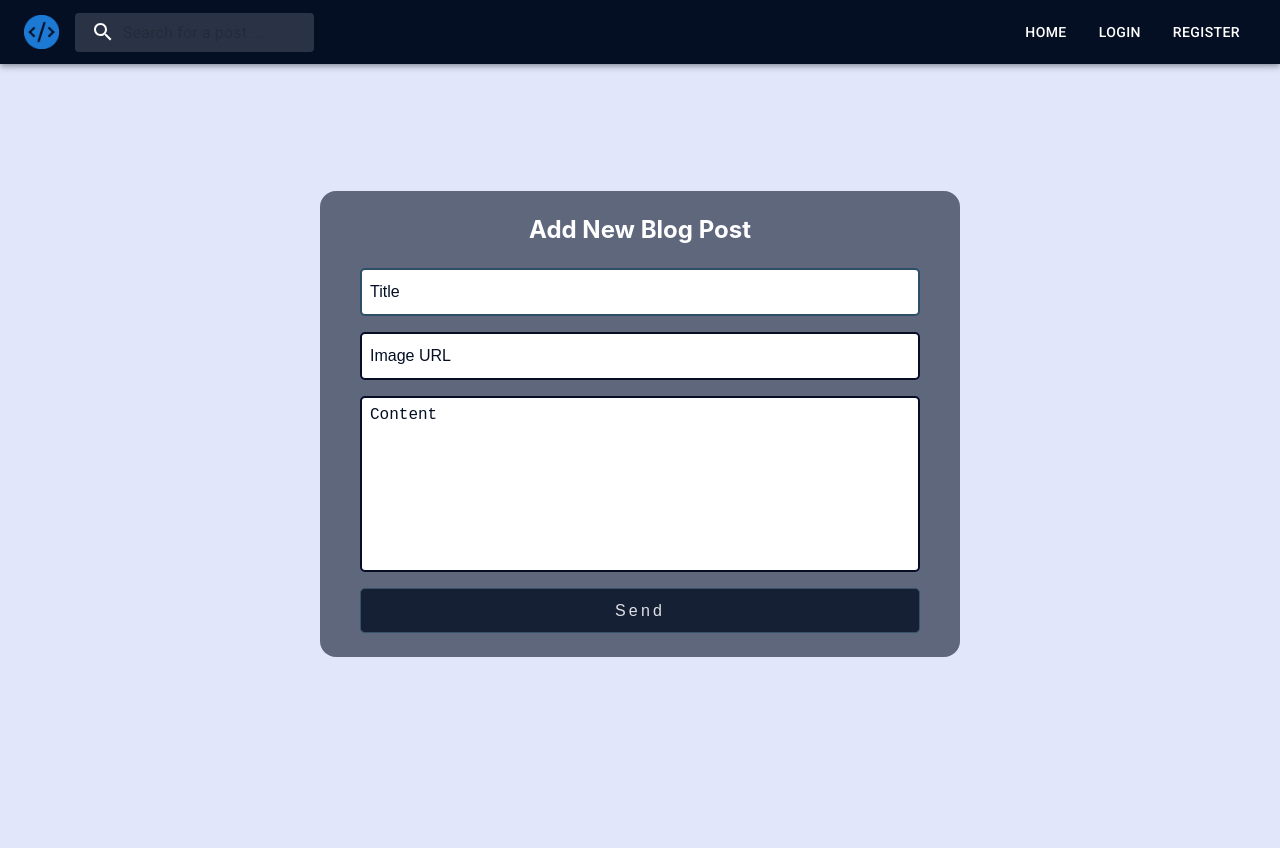
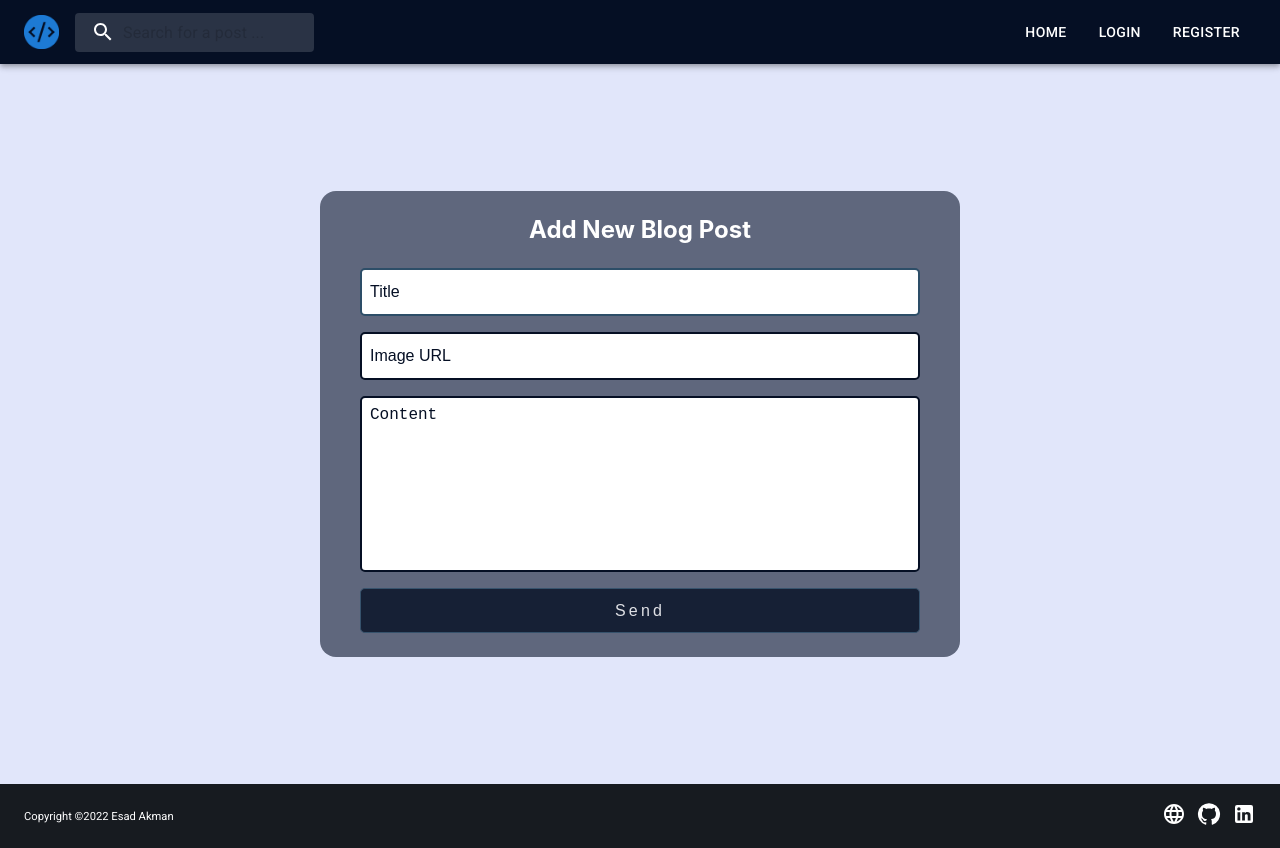
Before and after one commit to esadakman/FireBlog-Milestone, a React (Create React App) app: page /newblog in a window 1280 px wide. Before the commit the page ends 800 px from the top, so only its background shows below. Built offline with nearby package versions, Linux system fonts and the light colour scheme; no server answers; the database is empty; a web font is replaced by a local one.

Commit message:
footer added

```diff
--- a/src/components/ComponentsStyles/Footer.scss
+++ b/src/components/ComponentsStyles/Footer.module.scss
@@ -1,4 +1,4 @@
-@import "../../scss/mixins";
+@import "../../scss/mixins", "../../scss/variables";
 
 .FooterStyle {
   //   z-index: 5;
@@ -8,6 +8,7 @@
   background-color: rgba(255, 255, 255, 0.13);
   color: black;
   font-family: "Roboto", sans-serif;
+  background-color: $cardNavBgColor;
   align-items: center;
   height: 8vh;
   padding: 0 1.5rem;
--- a/src/components/ComponentsStyles/NotFound.module.scss
+++ b/src/components/ComponentsStyles/NotFound.module.scss
@@ -5,7 +5,7 @@
   height: 85vh;
   display: flex;
   position: relative;
-  border: 1px solid red;
+  //   border: 1px solid red;
   font-family: "Roboto", sans-serif;
   overflow: hidden;
   .divStyled {
@@ -29,7 +29,23 @@
       font-weight: 100;
     }
     & > p {
+      font-size: 1.2rem;
       font-weight: 500;
     }
   }
 }
+
+@include media-sm {
+  .section {
+    height: 85vh;
+    .divStyled {
+      margin-top: 2rem;
+      width: 100vw;
+      align-items: center;
+      justify-content: flex-start;
+      & > img {
+        height: 18rem;
+      }
+    }
+  }
+}
--- a/src/components/Footer.jsx
+++ b/src/components/Footer.jsx
@@ -1,29 +1,45 @@
 import React from "react";
-import "./ComponentsStyles/Footer.scss";
-
+import footerStyle from "./ComponentsStyles/Footer.module.scss";
+import LanguageIcon from "@mui/icons-material/Language";
+import LinkedInIcon from "@mui/icons-material/LinkedIn";
+import GitHubIcon from "@mui/icons-material/GitHub";
 const Footer = () => {
   return (
     <div>
-      {/* <div className="FooterStyle">
-        <div className="TextStyle">
-          <p>&#169; 2022. All rights reserved.</p>
+      <div className={footerStyle["FooterStyle"]}>
+        <div className={footerStyle["TextStyle"]}>
+          <p>
+            Copyright &#169;
+            {new Date().getFullYear()} Esad Akman
+          </p>
         </div>
-        <div className="Logos"> */}
-      {/* <a href="https://www.twitter.com/" target="_blank" rel="noreferrer">
-      <TwitterIcon />
+        <div className={footerStyle["Logos"]}>
+          <a
+            href="https://esadakman.github.io/"
+            target="_blank"
+            rel="noreferrer"
+            title="Portfolio Page"
+          >
+            <LanguageIcon />
           </a>
-    <a href="https://github.com/esadakman" target="_blank" rel="noreferrer">
+          <a
+            href="https://github.com/esadakman"
+            target="_blank"
+            rel="noreferrer"
+            title="Github Page"
+          >
             <GitHubIcon />
           </a>
           <a
             href="https://www.linkedin.com/in/esadakman/"
             target="_blank"
             rel="noreferrer"
+            title="Linkedin Page"
           >
             <LinkedInIcon />
-    </a> */}
-      {/* </div>
-      </div> */}
+          </a>
+        </div>
+      </div>
     </div>
   );
 };
--- a/src/components/Navbar.jsx
+++ b/src/components/Navbar.jsx
@@ -62,7 +62,7 @@ const Navbar = () => {
 
   const { userCheck } = useAuthContext();
   const navigate = useNavigate();
-  const { search, setSearch, data, setData } = useBlogContext();
+  const { search, setSearch } = useBlogContext();
 
   const handleLogOut = async (e) => {
     e.preventDefault();
@@ -191,6 +191,7 @@ const Navbar = () => {
               inputProps={{ "aria-label": "search" }}
               onChange={(e) => setSearch(e.target.value)}
               disabled={!userCheck}
+              value={search}
             />
           </Search>
           <Typography
--- a/src/components/NotFound.jsx
+++ b/src/components/NotFound.jsx
@@ -8,7 +8,7 @@ const NotFound = () => {
       <div className={NotFoundStyle["divStyled"]}>
         <img src={vega} alt="" />
         <h1>404</h1>
-        <p>Ooppss... Something went wrong</p>
+        <p>Sorry, we couldn't find what you're looking for. </p>
       </div>
     </section>
   );
--- a/src/pages/Home.jsx
+++ b/src/pages/Home.jsx
@@ -11,12 +11,15 @@ const Home = () => {
       param.title.toLowerCase().includes(search.toLowerCase())
     );
   }
-  // console.log(search);
+  // {homeData.length > 0 ? <BlogCard data={homeData} /> : <NotFound />}
+  console.log(homeData);
   return (
     <div className={HomeStyle["container"]}>
       {isLoading ? (
         <BlogCard data={homeData} />
       ) : (
+        // {homeData.length > 0 ? <BlogCard data={homeData} /> : <NotFound />}
+
         <img src={loadingGif} alt="loading Gif"></img>
       )}
     </div>
--- a/src/pages/Profile.jsx
+++ b/src/pages/Profile.jsx
@@ -16,7 +16,9 @@ const Profile = () => {
   }
 
   return (
-    <div>{datas.length > 0 ? <BlogCard data={datas} /> : <NotFound />}</div>
+    <div style={{ minHeight: "83vh" }}>
+      {datas.length > 0 ? <BlogCard data={datas} /> : <NotFound />}
+    </div>
   );
 };
 
--- a/src/pages/pagesStyles/Home.module.scss
+++ b/src/pages/pagesStyles/Home.module.scss
@@ -2,8 +2,8 @@
 
 .container {
   display: flex;
-  min-height: 80vh;
-  //   justify-content: center;
+  min-height: 83vh;
+  justify-content: center;
   flex-direction: column;
   align-items: center;
 
```
Lines whose indentation alone changed are shown as unchanged.
